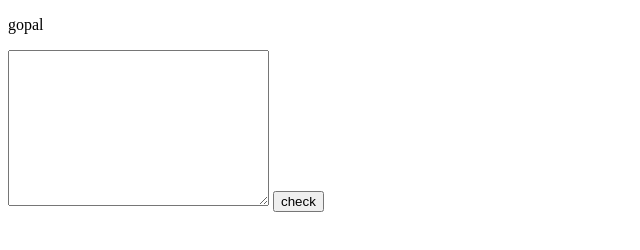
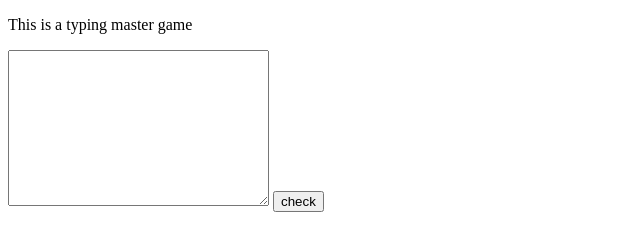
Before and after one commit to oswalgopal/typing-master, a plain HTML site: page index.html in a window 1280 px wide. Shown: the whole page, without its empty margins (0-640 px from the left). Drawn offline with Linux system fonts and the light colour scheme.

Commit message:
Update index.html

```diff
--- a/index.html
+++ b/index.html
@@ -7,11 +7,11 @@
     <title>Typing-master</title>
 </head>
 <body>
-    <p>gopal</p>
+    <p>This is a typing master game</p>
     <textarea name="" id="txt" cols="30" rows="10"></textarea>
-    <input type="button" onclick="check()" value="check">
+    <input type="button" onclick="check()" value="check" placeholder="type the above text here">
     <script>
-        name="gopal";
+        name="This is a typing master game";
         var count=0;
 
         function check(){
```
